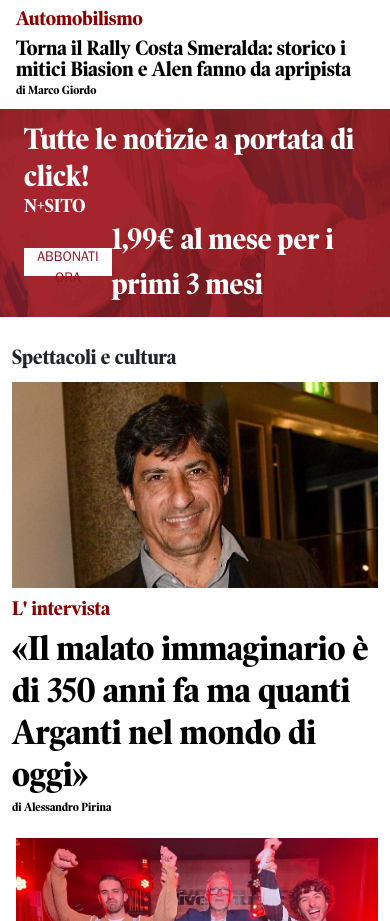
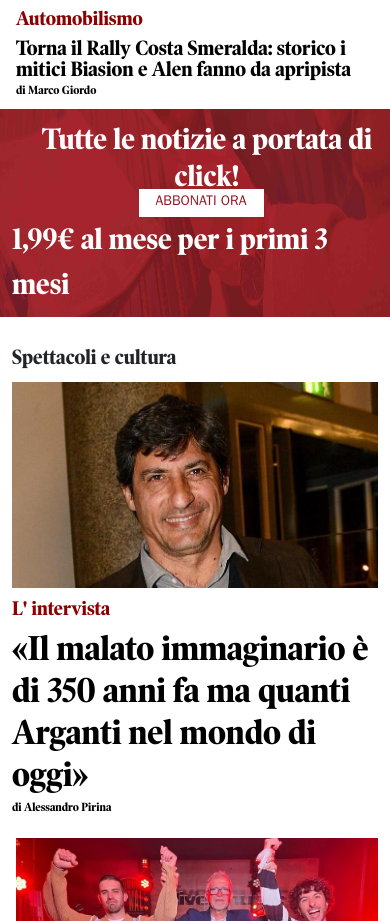
Before and after one commit to scappugi/progettoPPM, a plain HTML site: page index.html in a window 390 px wide. Shown: the part 7595-8516 px from the top of the page. Drawn offline with nearby package versions, Linux system fonts and the light colour scheme; files whose address does not match are found by name.

Commit message:
ultime modifiche al messaggio promozione, ho fatto il ridimensionamento quando si rimpicciolisce la pagina.

```diff
--- a/style.css
+++ b/style.css
@@ -28,6 +28,16 @@
         max-width: 200px;
  }
     .flex-row-reverse{
+        justify-content: center;
+    }
+
+    #titolo-promozione{
+        display: block;
+        text-align: center;
+    }
+    #bottone-promozionale{
+        align-items: center;
+        flex-direction: column;
         justify-content: center;
     }
 
@@ -465,7 +475,7 @@ padding: 8px 12px 0px 12px;
     margin-left: auto;
     margin-right: 0px;
     color: white;
-    position: relative;
+
 
 }
 
```
Also changed, not shown: index.html (+1 -1 lines).
